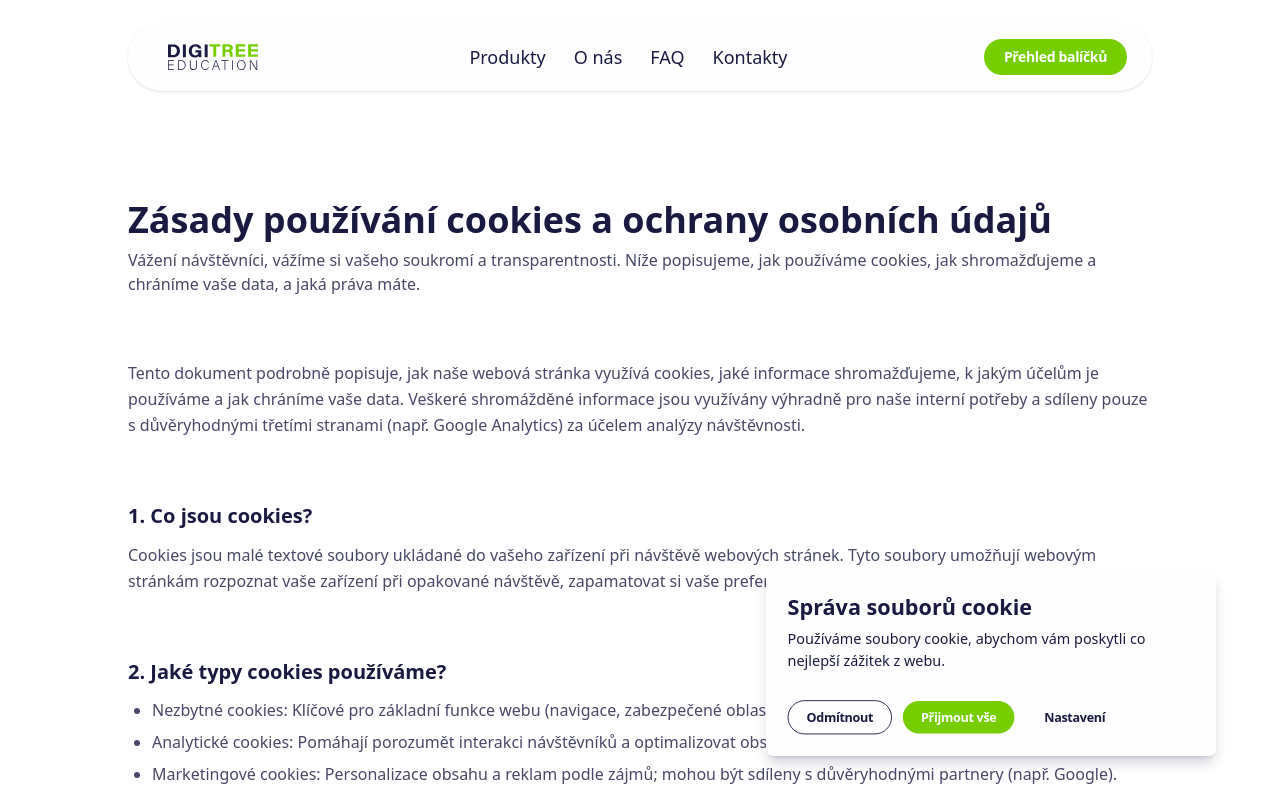
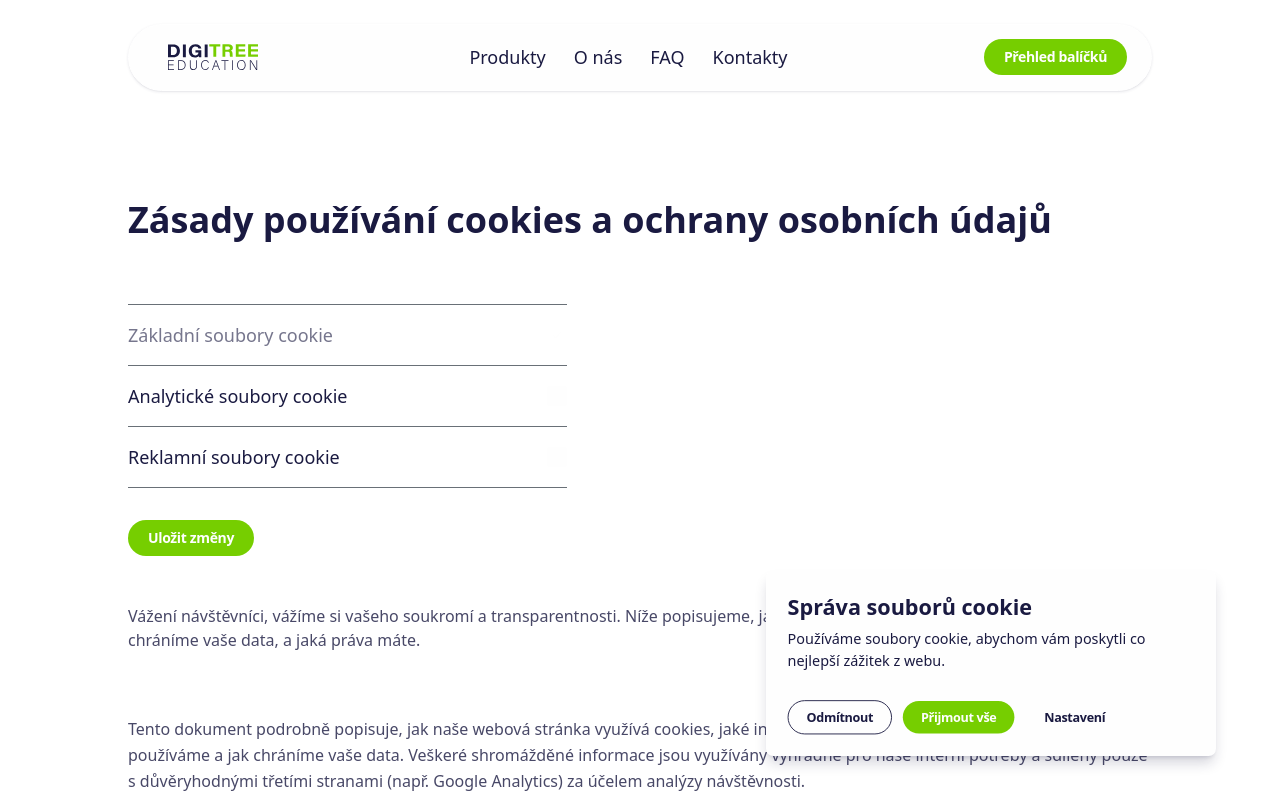
Before and after one commit to TheCodeSommelier/next_digi_tree, a Next.js app: page /cookies in a window 1280 px wide. Shown: the top 800 px of the page. Built offline with nearby package versions, Linux system fonts and the light colour scheme.

Commit message:
feat: add cookie settings to cookie page

```diff
--- a/app/(pages)/(genericPages)/cookies/page.tsx
+++ b/app/(pages)/(genericPages)/cookies/page.tsx
@@ -1,4 +1,5 @@
 import ContactSection from '@/app/components/sections/ContactSection';
+import CookieSettings from '@/app/components/UI/CookieSettings';
 
 export const metadata = {
   title: 'Cookies',
@@ -62,6 +63,7 @@ export default function CookiesPage() {
     <main className="flex w-full flex-col gap-8 py-26">
       <header className="space-y-2 py-4">
         <h1 className="text-4xl font-bold text-primary">Zásady používání cookies a ochrany osobních údajů</h1>
+        <CookieSettings isPage={true} />
         <p className="text-primary/80">
           Vážení návštěvníci, vážíme si vašeho soukromí a transparentnosti. Níže popisujeme, jak používáme cookies, {' '}
           jak shromažďujeme a chráníme vaše data, a jaká práva máte.
--- /dev/null
+++ b/app/components/UI/CookieSettings.tsx
@@ -0,0 +1,82 @@
+'use client';
+
+import Link from 'next/link';
+import { FC } from 'react';
+
+import { ROUTES } from '@/app/routes';
+import Button from './buttons/Button';
+import { useCookiesConsent } from '@/app/providers/cookies/CookiesContext';
+import CookieSettingsButton from './buttons/CookieSettingsButton';
+import Checkbox from './inputs/Checkbox';
+
+type Props = {
+  setSettingsOpen?: (settingsOpen: boolean) => void
+  isPage?: boolean
+}
+
+const CookieSettings: FC<Props> = ({ setSettingsOpen, isPage = false }) => {
+  const { preferences, save, setPreferences } = useCookiesConsent();
+
+  const checkBoxes = [
+    {
+      label: 'Základní soubory cookie',
+      disabled: true,
+      checked: true
+    },
+    {
+      label: 'Analytické soubory cookie',
+      disabled: false,
+      checked: preferences.analytics,
+      onChange: (checked: boolean) => setPreferences({ ...preferences, analytics: checked })
+    },
+    {
+      label: 'Reklamní soubory cookie',
+      disabled: false,
+      checked: preferences.marketing,
+      onChange: (checked: boolean) => setPreferences({ ...preferences, marketing: checked })
+    }
+  ];
+
+  return (
+    <div className={`${isPage ? 'w-3/7 py-10' : 'w-full'}`}>
+      {setSettingsOpen &&
+        <>
+          <CookieSettingsButton onClick={() => setSettingsOpen(false)}>Správa souborů cookie</CookieSettingsButton>
+          <div className="py-4">
+            <p className="text-primary text-2xl font-semibold">Nastavení souborů cookie</p>
+            <p className="text-primary">
+              Soubory cookie nezbytné pro správné fungování stránek jsou vždy povoleny. {' '}
+              Ostatní soubory cookie lze nastavit.
+            </p>
+          </div>
+        </>
+      }
+      <div className="flex flex-col py-4">
+        {checkBoxes.map((checkBox, index) => (
+          <Checkbox
+            key={crypto.randomUUID()}
+            label={checkBox.label}
+            checked={checkBox.checked}
+            disabled={checkBox.disabled}
+            onChange={checkBox.onChange}
+            labelLeft
+            className={`text-lg py-4 border-gray-60
+            ${index === checkBoxes.length - 1 ? 'border-y-[0.5px]' : 'border-t-[0.5px]'}`
+          }
+          />
+      ))}
+      </div>
+      <div className="flex flex-wrap items-center justify-start gap-3 pt-4">
+        {setSettingsOpen &&
+          <p className="text-primary pb-8">
+            Chcete-li vědět více jak nakládáme s vašimi daty odkažte se prosím {' '}
+            <Link href={ROUTES.cookies()} className='text-accent hover:text-primary'>zde</Link>
+          </p>
+        }
+        <Button onClick={save}>Uložit změny</Button>
+      </div>
+    </div>
+  );
+};
+
+export default CookieSettings;
--- a/app/components/UI/Footer.tsx
+++ b/app/components/UI/Footer.tsx
@@ -95,7 +95,7 @@ const Footer: FC = () => {
 
           <p>
             Designed by {' '}
-            <Link href="www.keyspace.cz" className='text-accent hover:text-white duration-200'>KeySpace</Link>
+            <Link href="https://www.keyspace.cz" className='text-accent hover:text-white duration-200'>KeySpace</Link>
           </p>
         </div>
       </PagePadding>
--- a/app/components/UI/buttons/Button.tsx
+++ b/app/components/UI/buttons/Button.tsx
@@ -34,7 +34,7 @@ const Button: FC<Props> = ({
   }
 
   if (variant === ButtonVariant.Ghost) {
-    variantClasses = 'border border-transparent text-primary hover:border-primary hover:bg-primary hover:text-white';
+    variantClasses = 'border border-transparent text-primary hover:text-accent';
   }
 
   const handleClick = (e: MouseEvent) => {
--- a/app/providers/cookies/CookieProvider.tsx
+++ b/app/providers/cookies/CookieProvider.tsx
@@ -41,11 +41,6 @@ const CookiesProvider = ({ children }: { children: ReactNode }) => {
     updateGtmConsent(preferences);
   }, [preferences, hasConsented]);
 
-  const value = useMemo(
-    () => ({ preferences, setPreferences }),
-    [preferences]
-  );
-
   const acceptAll = () => {
     setPreferences({ necessary: true, analytics: true, marketing: true });
     setHasConsented(true);
@@ -60,17 +55,16 @@ const CookiesProvider = ({ children }: { children: ReactNode }) => {
     setHasConsented(true);
   };
 
+  const value = useMemo(
+    () => ({ preferences, setPreferences, acceptAll, rejectAll, save }),
+    [preferences]
+  );
+
   return (
     <CookiesContext.Provider value={value}>
       {children}
       {!hasConsented && (
-        <CookieBanner
-          preferences={preferences}
-          onChange={setPreferences}
-          onAcceptAll={acceptAll}
-          onRejectAll={rejectAll}
-          onSave={save}
-        />
+        <CookieBanner />
       )}
     </CookiesContext.Provider>
   );
--- a/app/providers/cookies/CookiesBanner.tsx
+++ b/app/providers/cookies/CookiesBanner.tsx
@@ -1,51 +1,15 @@
 'use client';
 
 import { FC, useState } from 'react';
-import Link from 'next/link';
 
-import { type CookiePreferences } from './CookiesContext';
+import { useCookiesConsent } from './CookiesContext';
 import Button from '../../components/UI/buttons/Button';
-import Checkbox from '../../components/UI/inputs/Checkbox';
-import { ROUTES } from '../../routes';
-import CookieSettingsButton from '@/app/components/UI/buttons/CookieSettingsButton';
 import { ButtonVariant } from '@/app/types/Button';
+import CookieSettings from '@/app/components/UI/CookieSettings';
 
-type Props = {
-  preferences: CookiePreferences;
-  onChange: (prefs: CookiePreferences) => void;
-  onAcceptAll: () => void;
-  onRejectAll: () => void;
-  onSave: () => void;
-}
-
-const CookieBanner: FC<Props> = ({
-  preferences,
-  onChange,
-  onAcceptAll,
-  onRejectAll,
-  onSave,
-}) => {
+const CookieBanner: FC = () => {
   const [settingsOpen, setSettingsOpen] = useState(false);
-
-  const checkBoxes = [
-  {
-    label: 'Základní soubory cookie',
-    disabled: true,
-    checked: true
-  },
-  {
-    label: 'Analytické soubory cookie',
-    disabled: false,
-    checked: preferences.analytics,
-    onChange: (checked: boolean) => onChange({ ...preferences, analytics: checked })
-  },
-  {
-    label: 'Reklamní soubory cookie',
-    disabled: false,
-    checked: preferences.marketing,
-    onChange: (checked: boolean) => onChange({ ...preferences, marketing: checked })
-  }
-];
+  const { rejectAll, acceptAll } = useCookiesConsent();
 
   return (
     <div
@@ -57,58 +21,24 @@ const CookieBanner: FC<Props> = ({
 
       <div className="text-primary">
         {settingsOpen ? (
+          <CookieSettings setSettingsOpen={setSettingsOpen} />
+        ) : (
           <>
-            <CookieSettingsButton onClick={() => setSettingsOpen(false)}>Správa souborů cookie</CookieSettingsButton>
-            <div className="py-4">
-              <p className="text-2xl font-semibold">Nastavení souborů cookie</p>
+            <div className='flex flex-col gap-2 pb-4'>
+              <p className="text-2xl font-semibold">Správa souborů cookie</p>
               <p className="text-primary">
-                Soubory cookie nezbytné pro správné fungování stránek jsou vždy povoleny. {' '}
-                Ostatní soubory cookie lze nastavit.
+                Používáme soubory cookie, abychom vám poskytli co nejlepší zážitek z webu.
               </p>
             </div>
-            <div className="flex flex-col py-4">
-              {checkBoxes.map((checkBox, index) => (
-                <Checkbox
-                  key={crypto.randomUUID()}
-                  label={checkBox.label}
-                  checked={checkBox.checked}
-                  disabled={checkBox.disabled}
-                  onChange={checkBox.onChange}
-                  labelLeft
-                  className={`text-lg py-4 border-gray-60
-                    ${index === checkBoxes.length - 1 ? 'border-y-[0.5px]' : 'border-t-[0.5px]'}`
-                  }
-                />
-              ))}
+            <div className="flex flex-wrap items-center justify-start gap-3 pt-4">
+              <Button onClick={rejectAll} variant={ButtonVariant.Secondary}>Odmítnout</Button>
+              <Button onClick={acceptAll}>Přijmout vše</Button>
+              <Button onClick={() => setSettingsOpen(true)} variant={ButtonVariant.Ghost}>Nastavení</Button>
             </div>
           </>
-        ) : (
-          <div className='flex flex-col gap-2 pb-4'>
-            <p className="text-2xl font-semibold">Správa souborů cookie</p>
-            <p className="text-primary">
-              Používáme soubory cookie, abychom vám poskytli co nejlepší zážitek z webu.
-            </p>
-          </div>
         )}
       </div>
 
-      <div className="flex flex-wrap items-center justify-start gap-3 pt-4">
-        {settingsOpen ? (
-          <>
-            <p className="text-primary pb-8">
-              Chcete-li vědět více jak nakládáme s vašimi daty odkažte se prosím {' '}
-              <Link href={ROUTES.cookies()} className='text-accent hover:text-primary'>zde</Link>
-            </p>
-            <Button onClick={onSave}>Uložit volby</Button>
-          </>
-        ) : (
-          <>
-            <Button onClick={onRejectAll} variant={ButtonVariant.Secondary}>Odmítnout</Button>
-            <Button onClick={onAcceptAll}>Přijmout vše</Button>
-            <Button onClick={() => setSettingsOpen(true)} variant={ButtonVariant.Ghost}>Nastavení</Button>
-          </>
-        )}
-      </div>
     </div>
   );
 };
--- a/app/providers/cookies/CookiesContext.tsx
+++ b/app/providers/cookies/CookiesContext.tsx
@@ -11,6 +11,9 @@ export type CookiePreferences = {
 type CookiesContextValue = {
   preferences: CookiePreferences;
   setPreferences: (prefs: CookiePreferences) => void;
+  acceptAll: () => void;
+  rejectAll: () => void;
+  save: () => void;
 };
 
 export const CookiesContext = createContext<CookiesContextValue | undefined>(undefined);
```
